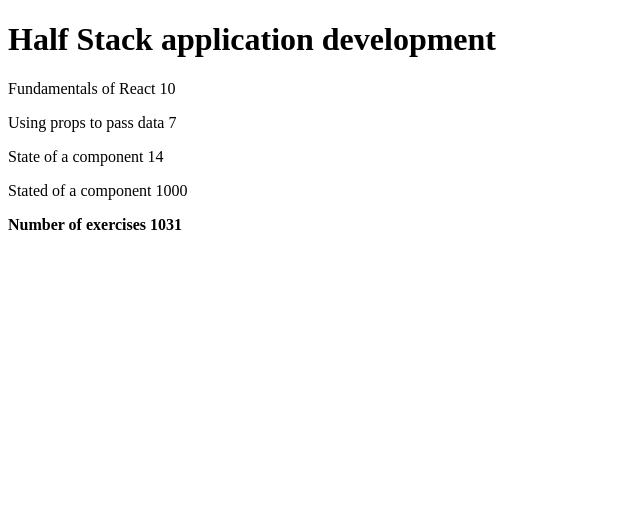
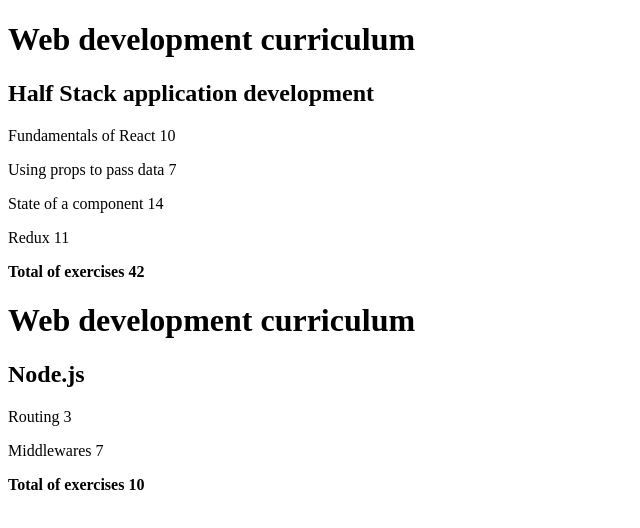
Before and after one commit to linda-wederhorn/fullstack, a React (Create React App) app in the folder osa2/kurssitiedot/: page / in a window 1280 px wide. Shown: the top 528 px of the page, without its empty margins (0-640 px from the left). Built offline with nearby package versions, Linux system fonts and the light colour scheme.

Commit message:
2.4: kurssitiedot step9

```diff
--- a/osa2/kurssitiedot/src/App.js
+++ b/osa2/kurssitiedot/src/App.js
@@ -1,7 +1,8 @@
 import Course from "./components/Course"
 
 const App = () => {
-  const course = {
+  const courses = [
+    {
       name: 'Half Stack application development',
       id: 1,
       parts: [
@@ -21,16 +22,33 @@
           id: 3
         },
         {
-        name: 'Stated of a component',
-        exercises: 1000,
+          name: 'Redux',
+          exercises: 11,
           id: 4
         }
       ]
+    },
+    {
+      name: 'Node.js',
+      id: 2,
+      parts: [
+        {
+          name: 'Routing',
+          exercises: 3,
+          id: 1
+        },
+        {
+          name: 'Middlewares',
+          exercises: 7,
+          id: 2
         }
+      ]
+    }
+  ]
 
   return (
     <div>
-      <Course course={course} />
+      {courses.map(course => <Course course={course} />)}
     </div>
   )
 }
--- a/osa2/kurssitiedot/src/components/Course.js
+++ b/osa2/kurssitiedot/src/components/Course.js
@@ -1,5 +1,5 @@
 const Header = ({ name }) => (
-  <h1>{name}</h1>
+  <h2>{name}</h2>
 )
 
 const Part = ({ name, exercises }) => (
@@ -14,12 +14,13 @@
 
 const Total = ({ parts }) => {
   const total = parts.reduce((total, part) => total += part.exercises, 0)
-  return (<p><strong>Number of exercises {total}</strong></p>)
+  return (<p><strong>Total of exercises {total}</strong></p>)
 }
 
 const Course = ({ course }) => {
   return (
     <>
+      <h1>Web development curriculum</h1>
       <Header name={course.name} />
       <Content parts={course.parts} />
       <Total parts={course.parts} />
```
Lines whose indentation alone changed are shown as unchanged.
